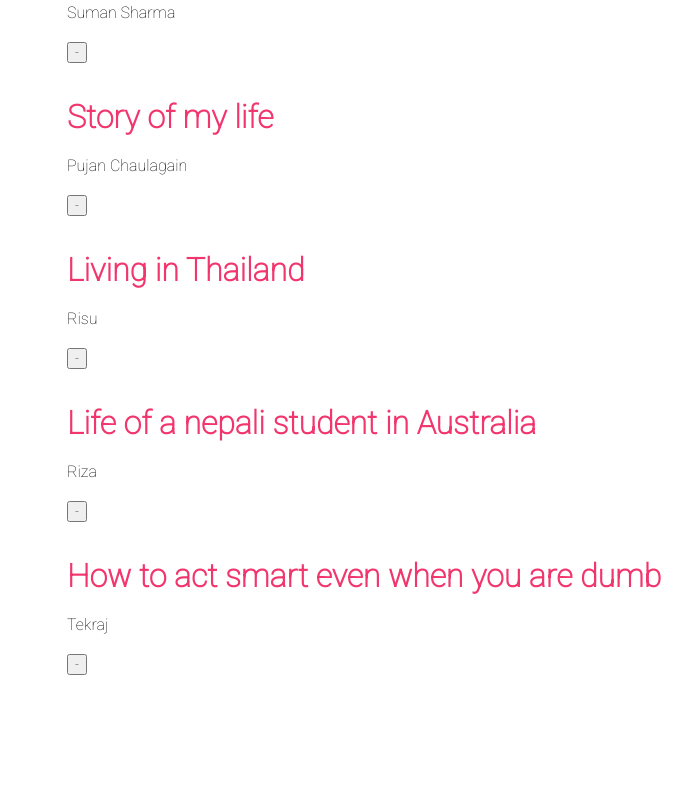
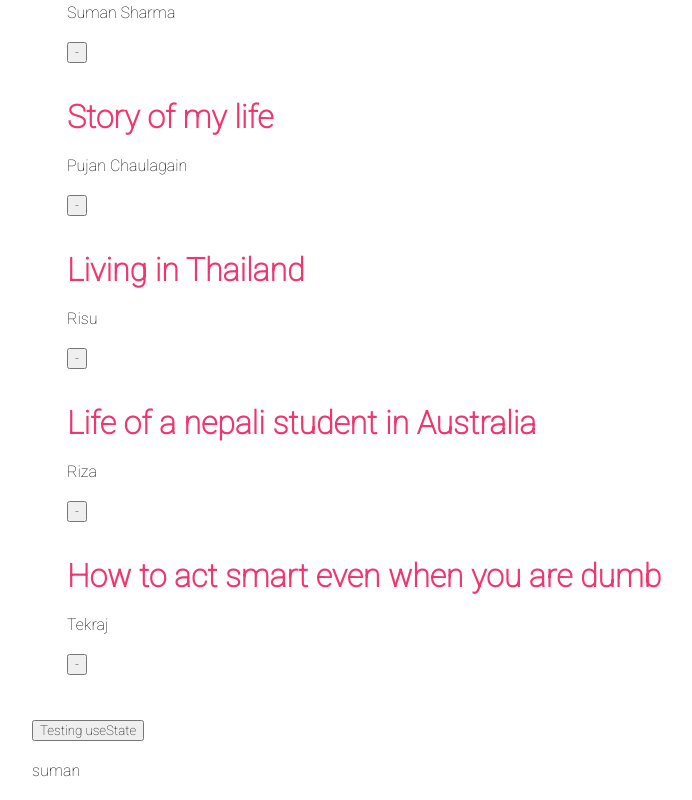
Before and after one commit to sumansharma01/react, a React (Create React App) app: page / in a window 1280 px wide. Shown: the part 247-1047 px from the top of the page, without its empty margins (38-730 px from the left). Before the commit the page ends 967 px from the top, so only its background shows below. Built offline with nearby package versions, Linux system fonts and the light colour scheme.

Commit message:
useEffect+empty[] and [useStateVariable]

```diff
--- a/src/Home.js
+++ b/src/Home.js
@@ -1,4 +1,4 @@
-import {useState} from 'react';
+import {useState,useEffect} from 'react';
 import BlogList from './BlogList';
 const Home = () => {
     // const title="Welcome to home";
@@ -25,6 +25,17 @@ const Home = () => {
     //     setName("suman")
     // }
 
+
+    const [name, setName] = useState("suman");
+    const useOfUseState=()=>{
+        setName("pujan");
+    }
+
+    const useOfUseStateChangeAgain=()=>{
+        setName("suman")
+    }
+
+
     const [blogs,setBlogs]=useState([
         {title:"first blog", author:"Suman Sharma", id:1},
         {title:"Story of my life", author:"Pujan Chaulagain", id:2},
@@ -36,6 +47,10 @@ const Home = () => {
     const handleDelete=(id)=>{
         setBlogs(blogs.filter((blog)=>{return blog.id!==id}));
     }
+
+    useEffect(()=>{
+        console.log("USe of useEffect hook, runs on every render!");
+    },[name])
 
     return (
         <div className="home">
@@ -50,6 +65,9 @@ const Home = () => {
 
 
             <BlogList blogs={blogs} title="All blogs" handleDelete={handleDelete}/>
+            <button onClick={useOfUseState} onDoubleClick={useOfUseStateChangeAgain}>Testing useState</button>
+
+            <p>{name}</p>
 
         </div>
     );
```
